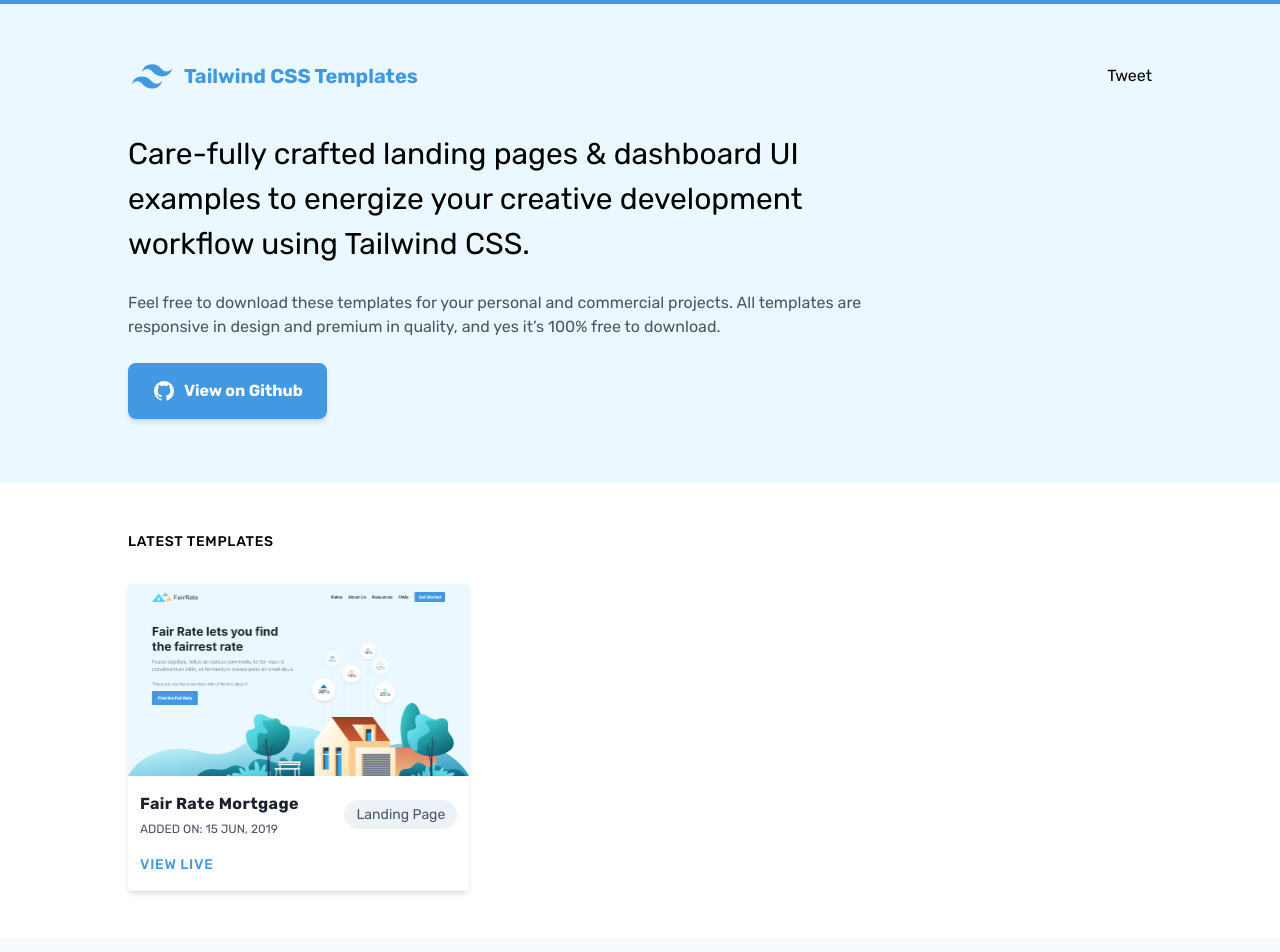
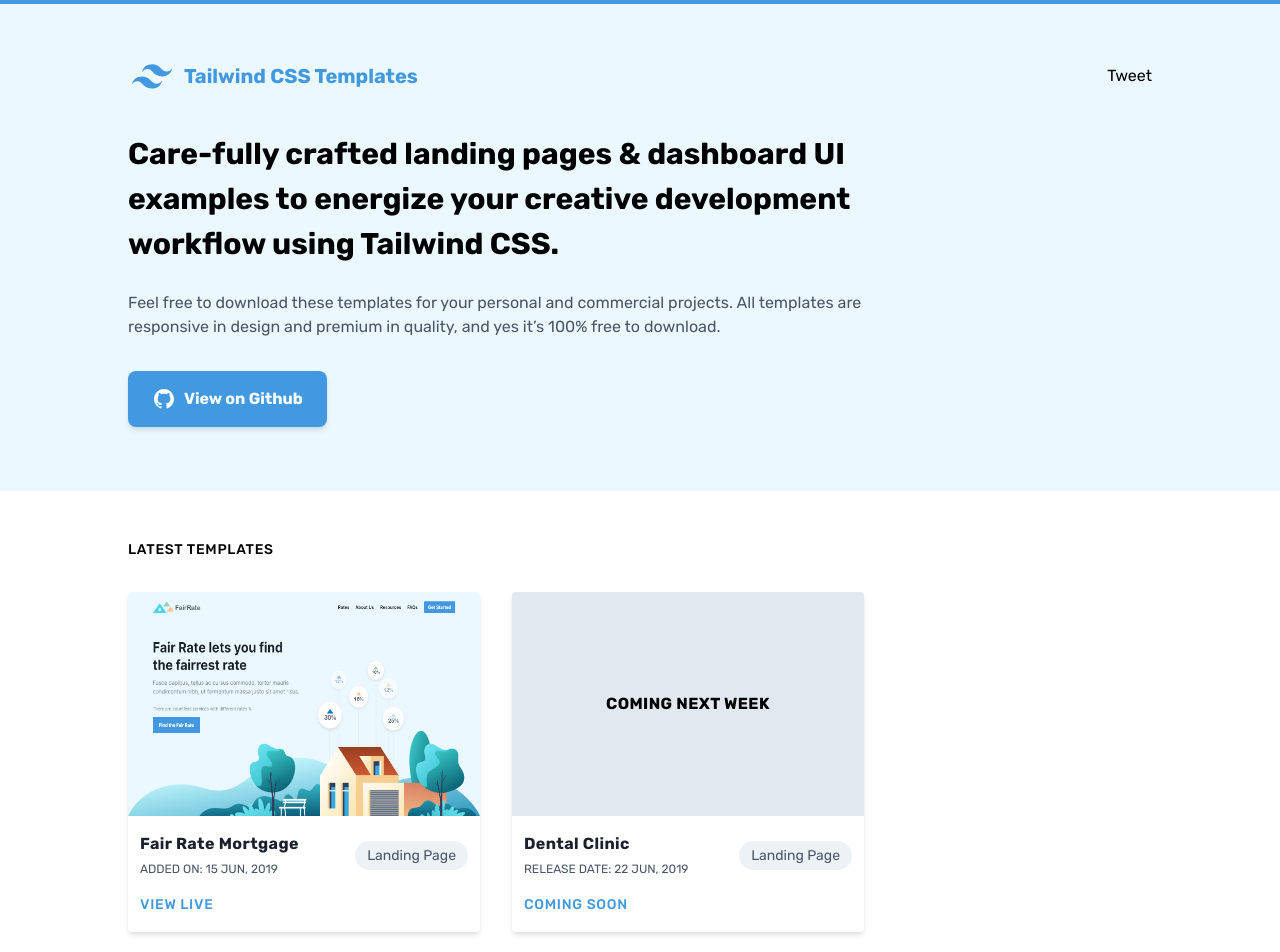
Before and after one commit to iamsahilvhora/tailwindcss-templates, a website: page public/index.html in a window 1280 px wide. Shown: the top 952 px of the page. Drawn offline with Linux system fonts and the light colour scheme.

Commit message:
new product card added

```diff
--- a/public/index.html
+++ b/public/index.html
@@ -42,7 +42,7 @@
 
   <header class="bg-blue-100 pt-4 pb-16 px-4 md:px-12 xl:px-32">
     <div class="md:max-w-3xl">
-      <h3 class="text-xl text-black-700 mt-4 lg:text-3xl">Care-fully crafted landing pages & dashboard UI examples to
+      <h3 class="text-2xl font-semibold text-black-700 mt-4 lg:text-3xl">Care-fully crafted landing pages & dashboard UI examples to
         energize your
         creative development
         workflow using
@@ -54,7 +54,7 @@
         in design and premium in quality, and yes it’s 100% free to download.</p>
 
       <a href="https://github.com/iamsahilvhora/tailwindcss-templates" target="_blank"
-        class="inline-block bg-blue-500 text-white px-6 py-4 rounded-lg font-semibold mt-6 shadow-md hover:bg-blue-700">
+        class="inline-block bg-blue-500 text-white px-6 py-4 rounded-lg font-semibold mt-8 shadow-md hover:bg-blue-700">
         <div class="flex">
           <svg xmlns="http://www.w3.org/2000/svg" class="fill-current" width="24" height="24" viewBox="0 0 24 24">
             <path fill-rule="evenodd" clip-rule="evenodd"
@@ -72,9 +72,9 @@
       <h4 class="text-sm uppercase font-medium tracking-wider">Latest Templates</h4>
     </div>
 
-    <div class="flex mt-8">
-      <div class="bg-white shadow-md rounded md:w-1/2 lg:w-1/3 xxl:w-1/4">
-        <img src="templates-covers/fair-rate-cover.png" alt="" class="w-full rounded-tl rounded-tr">
+    <div class="flex flex-wrap mt-8 md:-mx-4">
+      <div class="w-full bg-white shadow-md rounded md:w-1/2 lg:w-1/3 xxl:w-1/4 md:mx-4">
+        <img src="templates-covers/fair-rate-cover.png" alt="" class="w-full rounded-tl rounded-tr h-56 object-top">
 
         <div class="px-3 py-4">
           <div class="flex items-center justify-between">
@@ -85,7 +85,26 @@
             <span class="bg-gray-200 text-gray-700 px-3 py-1 text-sm rounded-full">Landing Page</span>
           </div>
           <a href="https://tailwindcss-templates.netlify.com/fair-rate-mortgage/index.html"
-            class="text-sm uppercase text-blue-500 font-medium tracking-wider block mt-4">View Live</a>
+            class="text-sm uppercase text-blue-500 font-medium tracking-wider inline-block mt-4">View Live</a>
+        </div>
+      </div>
+
+      <div class="w-full bg-white shadow-md rounded mt-8 md:mt-0 md:w-1/2 lg:w-1/3 xxl:w-1/4 md:mx-4">
+        <div class="relative bg-gray-300 w-full h-56 rounded-tl rounded-tr flex items-center justify-center">
+          <p class="font-bold uppercase tracking-wide">Coming Next Week</p>
+        </div>
+
+        <div class="px-3 py-4">
+          <div class="flex items-center justify-between">
+            <div>
+              <h3 class="font-semibold tracking-wide text-gray-900">Dental Clinic</h3>
+              <h6 class="text-xs uppercase text-gray-700 mt-1">Release date: 22 Jun, 2019</h6>
+            </div>
+            <span class="bg-gray-200 text-gray-700 px-3 py-1 text-sm rounded-full">Landing Page</span>
+          </div>
+          <a href="#" class="text-sm uppercase text-blue-500 font-medium tracking-wider inline-block mt-4 cursor-not-allowed"
+            disabled>Coming
+            Soon</a>
         </div>
       </div>
     </div>
```
